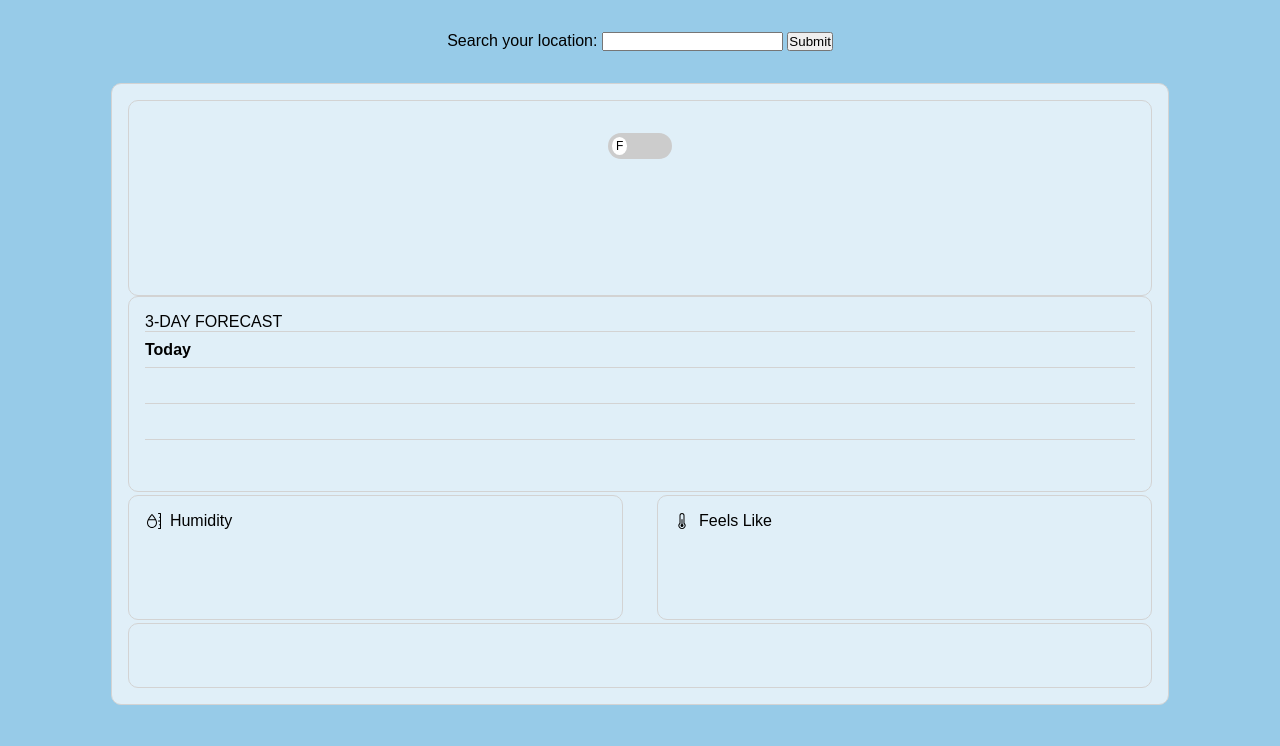
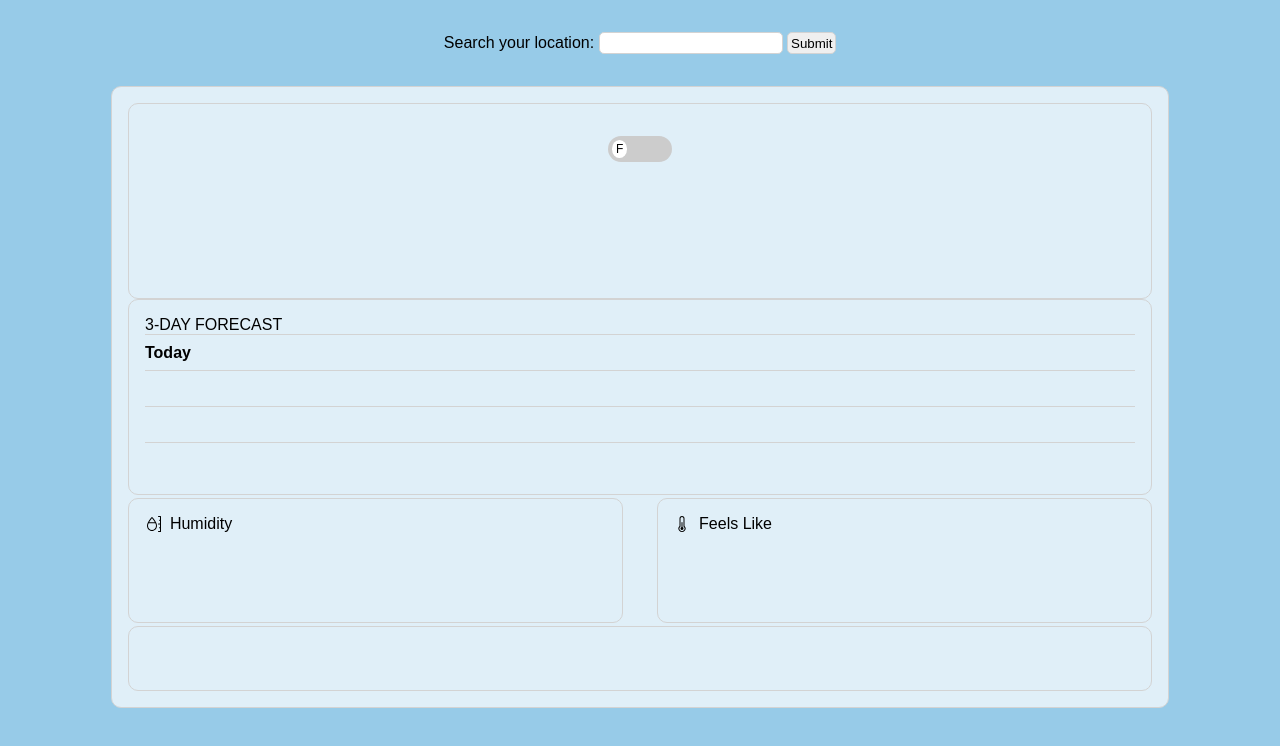
Before and after one commit to acl13/weather-app, a plain HTML site: page index.html in a window 1280 px wide. Drawn offline with Linux system fonts and the light colour scheme; no server answers.

Commit message:
lighten border & add padding to search bar/button

```diff
--- a/style.css
+++ b/style.css
@@ -13,12 +13,23 @@ form {
     margin: 2em 0;
 }
 
-.main {
-    background-color: rgba(255, 255, 255, 0.7);
+form input, button {
+    border: 1px solid lightgray;
+    border-radius: 5px;
+    padding: 0.2em;
+}
+
+button:hover {
+    background-color: #2196F3;
+    color: white;
 }
 
 svg, #current-high {
     padding-right: 1ch;
+}
+
+.main {
+    background-color: rgba(255, 255, 255, 0.7);
 }
 
 .large-text {
```
